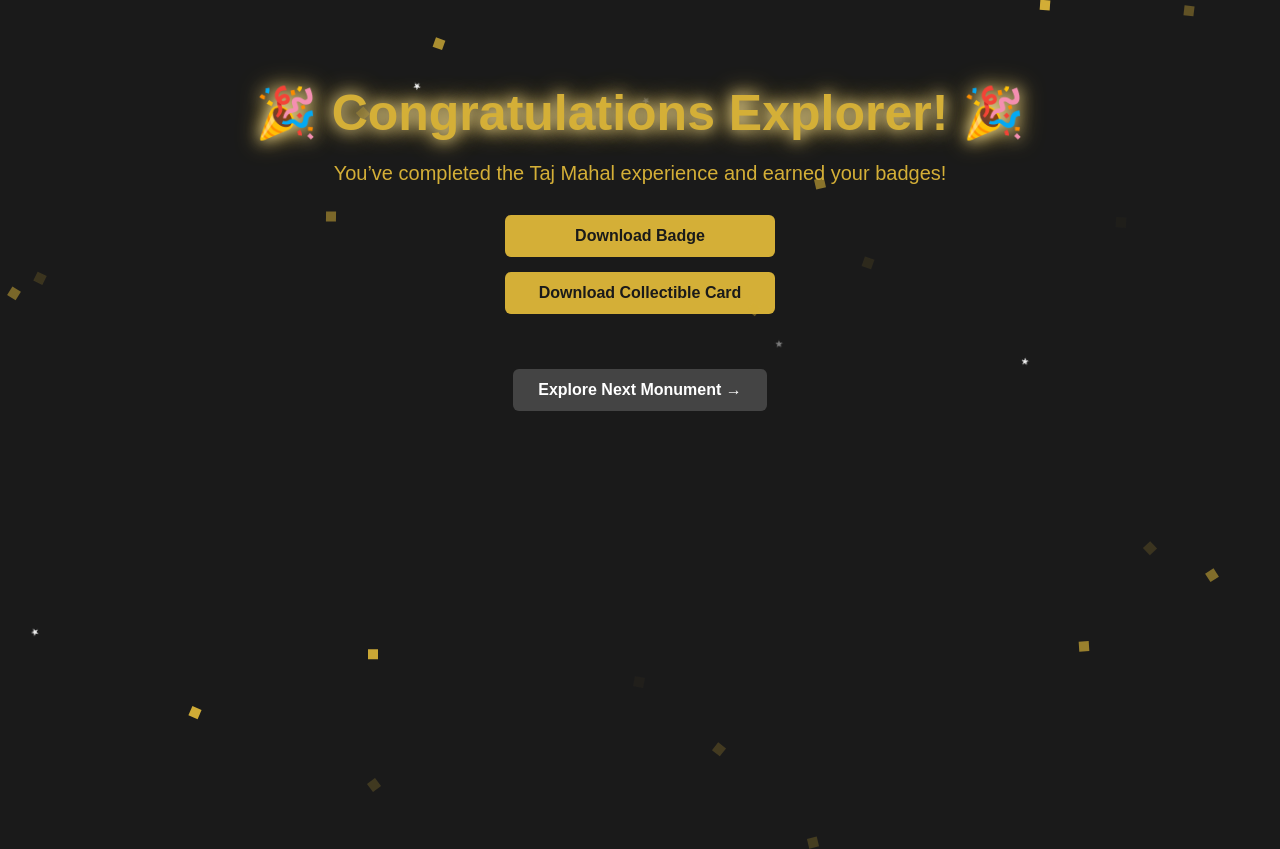
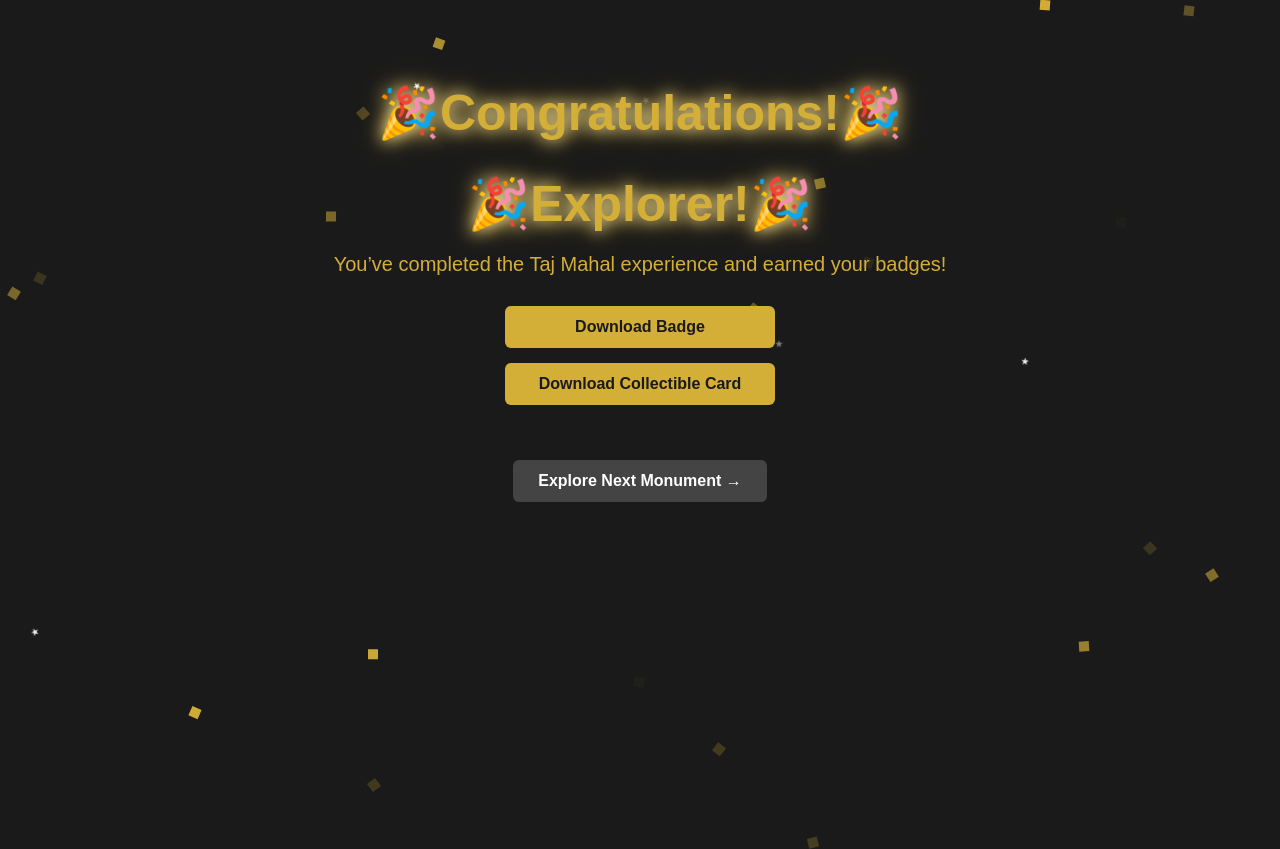
Before and after one commit to mansi-murkute/HeritRdge, a plain HTML site: page congrats-taj.html in a window 1280 px wide. Drawn offline with Linux system fonts and the light colour scheme.

Commit message:
Update congrats-taj.html

```diff
--- a/congrats-taj.html
+++ b/congrats-taj.html
@@ -87,7 +87,8 @@
 </head>
 <body>
 
-<h1>🎉 Congratulations Explorer! 🎉</h1>
+<h1>🎉Congratulations!🎉</h1>
+<h1>🎉Explorer!🎉</h1>
 <p>You’ve completed the Taj Mahal experience and earned your badges!</p>
 
 <div class="pdf-links">
```
